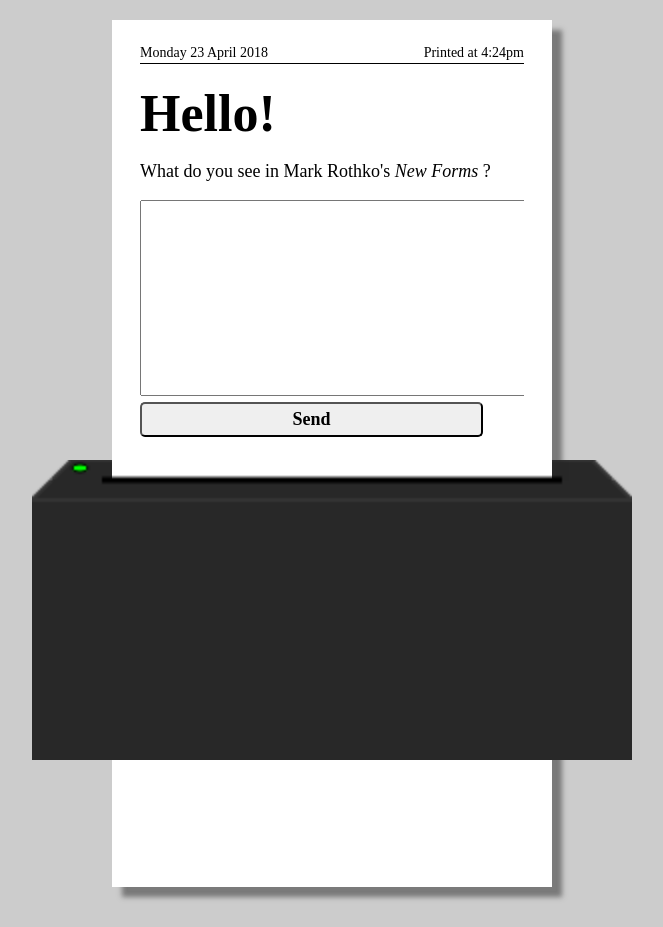
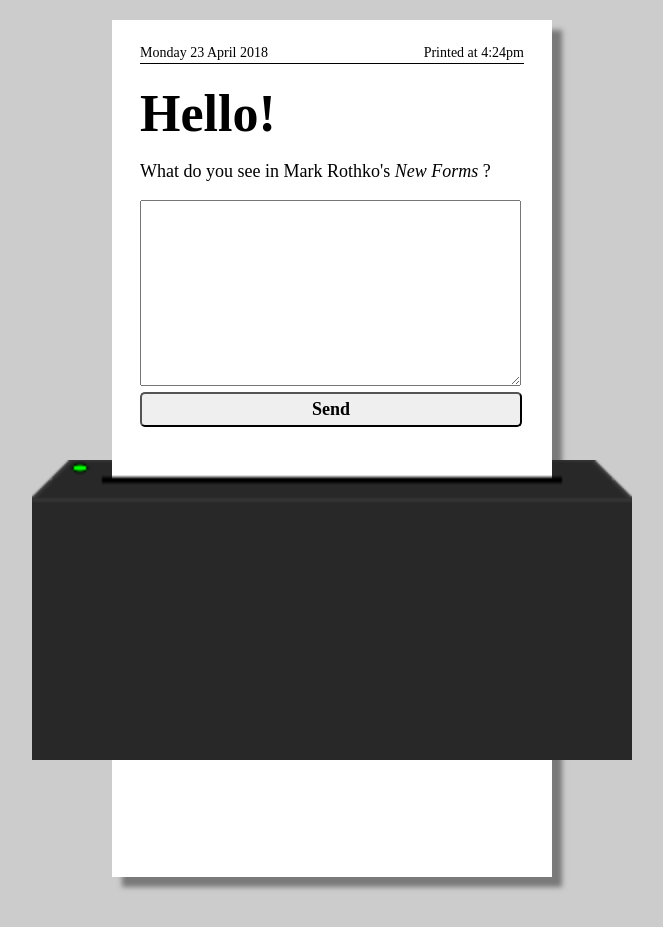
Before and after one commit to chunw/art.empath.io, a Flask app: page / in a window 1280 px wide. Shown: the part 140-1067 px from the top of the page, without its empty margins (308-971 px from the left). After the commit the page ends 1030 px from the top, so only its background shows below. Run offline with Flask 2, Linux system fonts and the light colour scheme; data that the repository does not hold is empty.

Commit message:
update template

```diff
--- a/static/css/printer.css
+++ b/static/css/printer.css
@@ -139,6 +139,11 @@ input[type=submit] {
   padding: 5px 15px;
   -webkit-border-radius: 5px;
   border-radius: 5px;
-  width: 343px;
+  width: 382px;
   font-size: 18px;
 }
+
+textarea {
+  font-size: 18px;
+  font-family: "arial rounded mt bold";
+}
--- a/templates/index.html
+++ b/templates/index.html
@@ -30,8 +30,7 @@
           <p>What do you see in Mark Rothko's <i>New Forms</i> ?</p>
           <form action="/post" method="post">
               <input style="display:none" type="text" name="name"/>
-              <textarea name="message" rows="10" cols="40" style="font-size: 16px">
-              </textarea>
+              <textarea name="message" rows="10" cols="40" style="font-size: 16px"></textarea>
               <input class="submit_button" type="submit" value="Send"/>
           </form>
           <div style="height: 400px;"></div>
```
